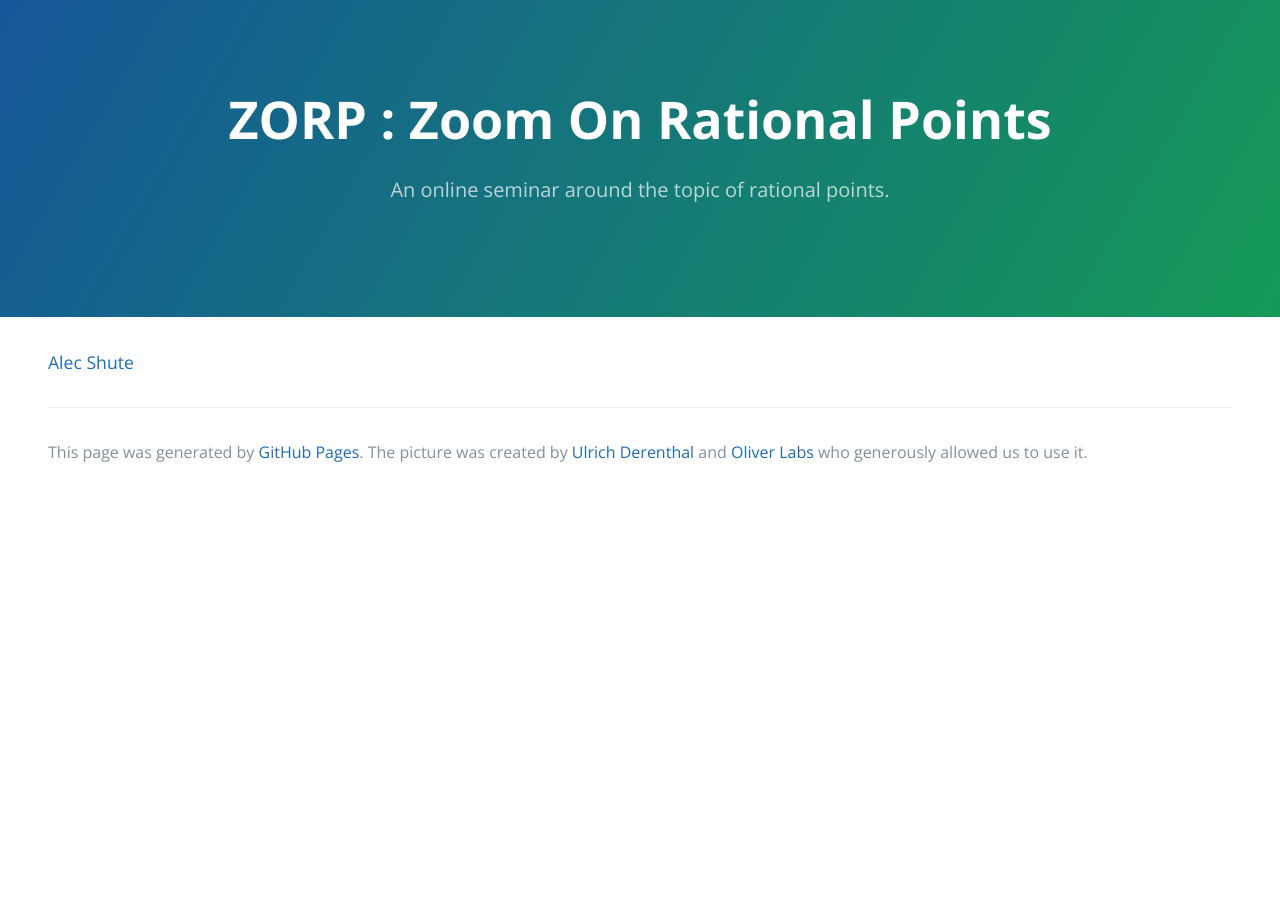
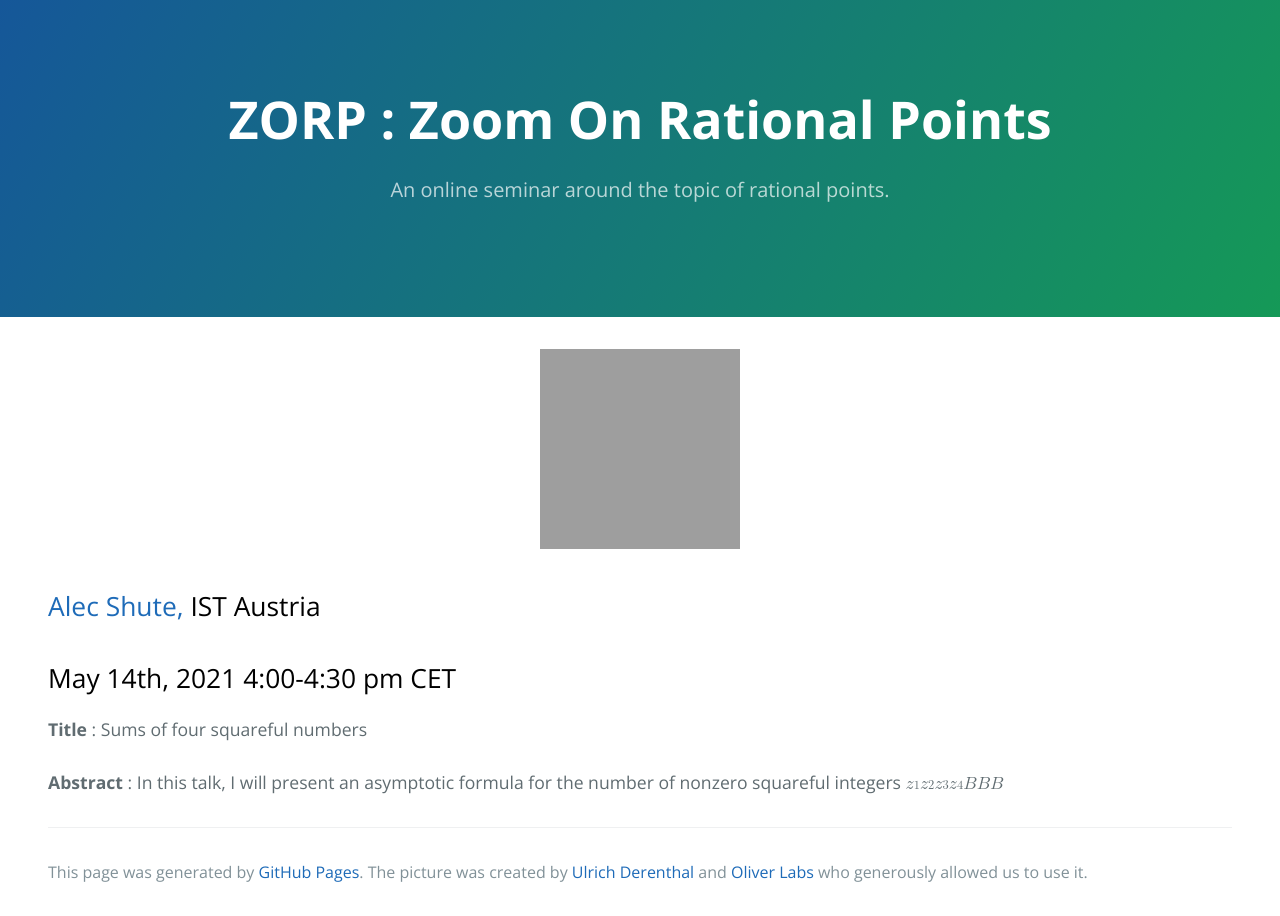
Before and after one commit to zoom-on-rational-points/zoom-on-rational-points.github.io, a Jekyll site: the page built from abstractAS.md, in a window 1280 px wide. Built offline with Jekyll 4.4.1, drawn with Linux system fonts in a browser that asks for light colours; our own code applies the rules of GitHub Pages for plain Markdown files; grey boxes are pictures that could not be loaded.

Commit message:
Update abstractAS.md

```diff
--- a/abstractAS.md
+++ b/abstractAS.md
@@ -1,3 +1,15 @@
+---
+layout: default
+---
 
+<p align="center">
+  <img width="200" height="200" style="transform: rotate(0.5turn);" src="https://upload.wikimedia.org/wikipedia/commons/1/18/Rational_points_of_bounded_height_outside_the_27_lines_on_Clebsch%27s_diagonal_cubic_surface.png">
+</p>
 
-<a href="https://ist.ac.at/en/research/browning-group/">Alec Shute</a>
+## <a href="https://ist.ac.at/en/research/browning-group/">Alec Shute,</a> <a href="https://ist.ac.at/en/research/browning-group/" style="color:black">IST Austria</a>
+## <c style="color:black">May 14th, 2021  4:00-4:30 pm CET</c>
+
+<b>Title</b> : Sums of four squareful numbers
+<br>
+<br>
+<b>Abstract</b> : In this talk, I will present an asymptotic formula for the number of nonzero squareful integers <math><msub><mi>z</mi><mi>1</mi></math>, <math><msub><mi>z</mi><mi>2</mi></math>, <math><msub><mi>z</mi><mi>3</mi></math>, <math><msub><mi>z</mi><mi>4</mi></math> which sum to zero, are coprime, and are bounded by <math><mi>B</mi></math>. Our result agrees in the power of <math><mi>B</mi></math> and log <math><mi>B</mi></math> with the Manin-type conjecture for Campana points recently formulated by Pieropan, Smeets, Tanimoto and Várilly-Alvarado.
```
